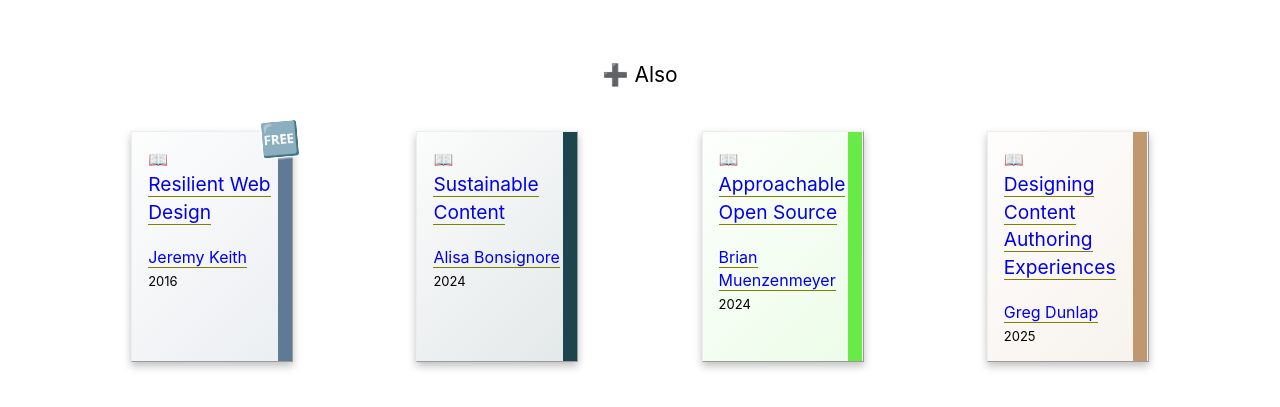
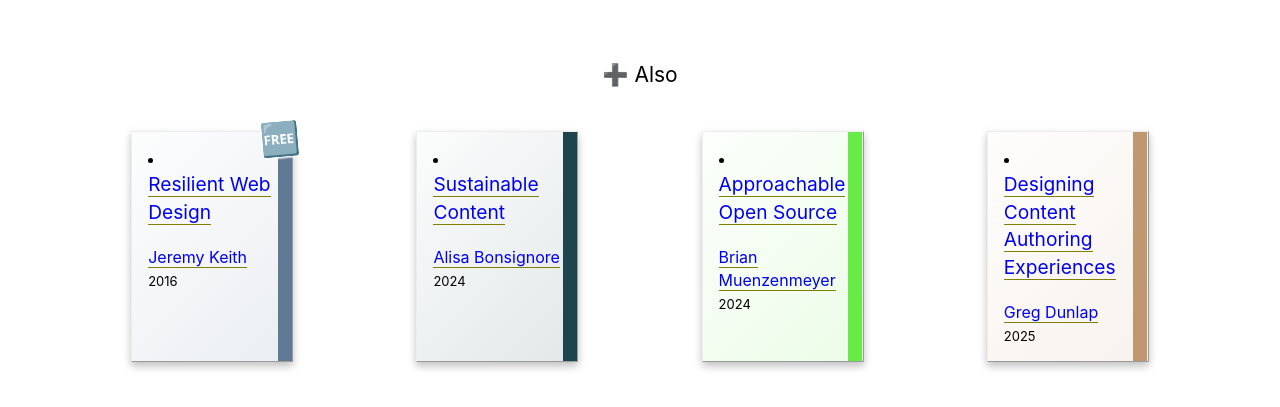
Before and after one commit to AlanDalton/Authors-Apart, a plain HTML site: page index.html in a window 1280 px wide. Shown: the part 2882-3289 px from the top of the page. Drawn offline with Linux system fonts and the light colour scheme.

Commit message:
removing the “📖” list marker from the “Also” books
because it looks a bit naff

```diff
--- a/index.html
+++ b/index.html
@@ -162,9 +162,9 @@
 		.briefs ol li::marker {
 			content: "№" counter(list-item);
 		}
-		.also ul {
+		/*.also ul {
 			list-style-type: "📖";
-		}
+		}*/
 		[itemtype="https://schema.org/Book"]>[itemprop="name"] {
 			font-size: larger;
 			margin-bottom: 1em;
```
